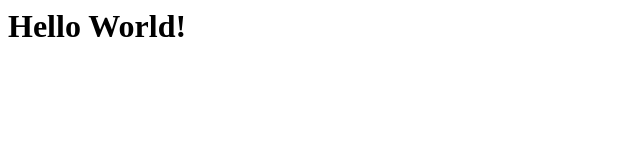
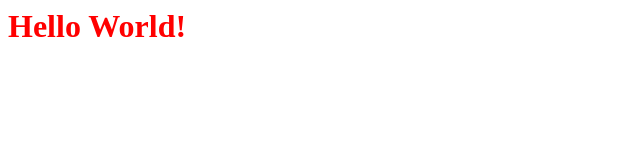
Before and after one commit to Tyusha9/tyusha.github.io, a plain HTML site: page index.html in a window 1280 px wide. Shown: the whole page, without its empty margins (0-640 px from the left). Drawn offline with Linux system fonts and the light colour scheme.

Commit message:
Update index.html

```diff
--- a/index.html
+++ b/index.html
@@ -16,3 +16,8 @@
 </footer>
 </body>
 </html>
+<style>
+	h1{
+	color:red;
+	}
+	<style>
```
